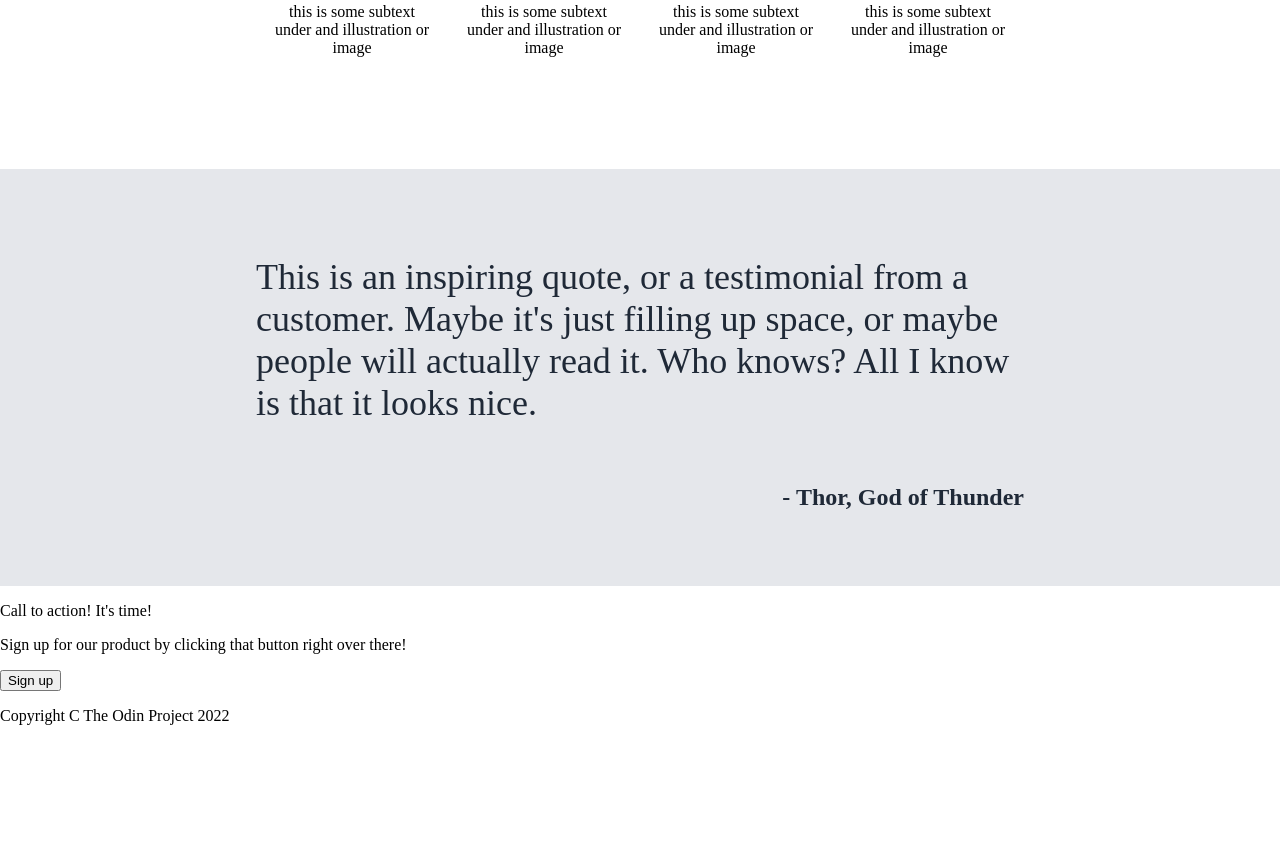
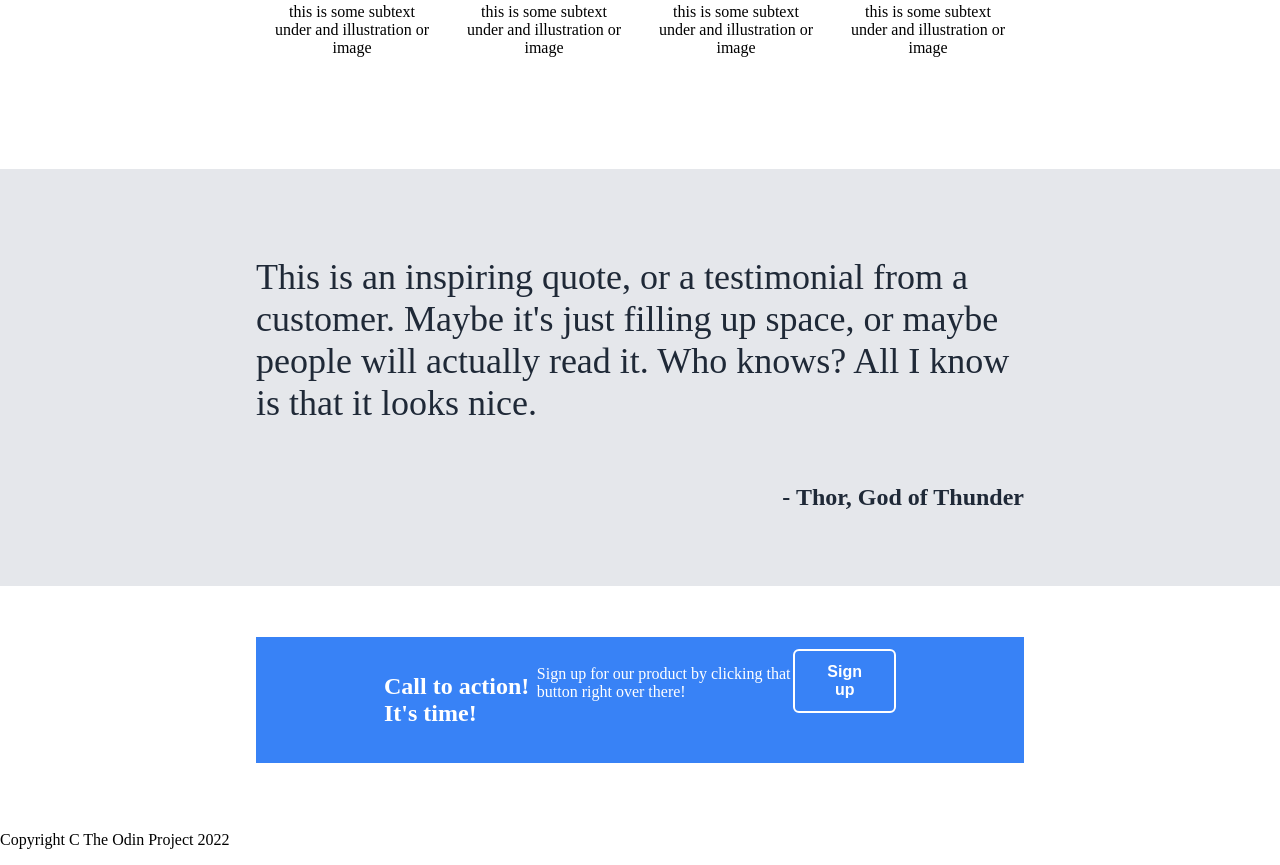
Before and after one commit to Zapflare/landing-page, a plain HTML site: page index.html in a window 1280 px wide. Shown: the part 739-1604 px from the top of the page. Before the commit the page ends 1480 px from the top, so only its background shows below. Drawn offline with Linux system fonts and the light colour scheme.

Commit message:
Add CTA css basics

```diff
--- a/index.html
+++ b/index.html
@@ -84,7 +84,7 @@
                 <p>Sign up for our product by clicking that button right over there!</p>
             </div>
             <div class="cta-button">
-                <button>Sign up</button>
+                <button class="cta-button">Sign up</button>
             </div>
         </div>
     </div>
--- a/style.css
+++ b/style.css
@@ -168,3 +168,41 @@ li {
     font-weight: bold;
     text-align: right;
 }
+
+.cta-container {
+    display: flex;
+    flex-flow: row wrap;
+    justify-content: center;
+    margin-left: 20%;
+    margin-right: 20%;
+    padding: 4% 0;
+    width: 60%;
+}
+
+.cta-box {
+    background-color: #3882F6;
+    color: #fff;
+    display: flex;
+    padding: 12px 128px;
+}
+
+.cta-button button {
+    background-color: #3882F6;
+    border: 2px solid #fff;
+    border-radius: 6px;
+    color: #fff;
+    flex: 2;
+    font-size: 16px;
+    font-weight: 800;
+    padding: 12px 32px;
+}
+
+.cta-title {
+    font-size: 24px;
+    font-weight: bolder;
+}
+
+.cta-text {
+    align-self: flex-start;
+    flex-basis: 80%;
+}
```
